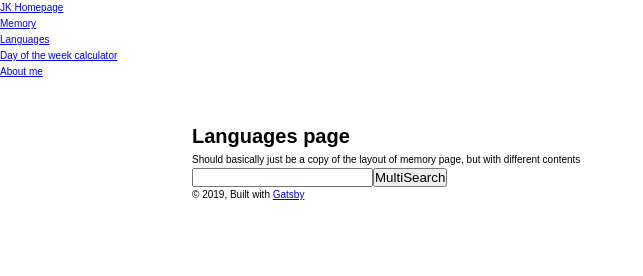
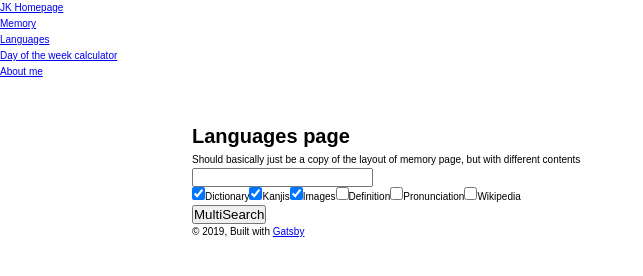
Before and after one commit to Coffettaja/gatsby-homepage, a Gatsby site: page /languages in a window 1280 px wide. Shown: the whole page, without its empty margins (0-643 px from the left). Built offline with nearby package versions, Linux system fonts and the light colour scheme; Gatsby itself is replaced by a stand-in of ours.

Commit message:
temporary checkboxes

```diff
--- a/src/components/multiSearch.js
+++ b/src/components/multiSearch.js
@@ -6,6 +6,13 @@ export default class MultiSearch extends React.Component {
 
     this.state = {
       searchValue: '',
+      language: 'jp',
+      images: true,
+      pronunciation: false,
+      wiki: false,
+      dictionary: true,
+      kanjis: true,
+      definition: false,
     }
   }
 
@@ -26,12 +33,41 @@ export default class MultiSearch extends React.Component {
     }))
   }
 
+  // Temporary function, TODO fix
+  toggleValue = (e) => {
+    const valueToChange = e.target.value // Value of the checkbox has to match the property name in the component state.
+    const newState = {}
+    newState[`${valueToChange}`] = !this.state[valueToChange]
+    this.setState(() => newState)
+  }
+
   render() {
     return (
       <form onSubmit={this.onSubmit}>
         <input onChange={this.onSearchInputChange} value={this.state.searchValue} type="text"/>
+        <div>
+          <label>
+            <input value="dictionary" checked={this.state.dictionary} onChange={this.toggleValue} type="checkbox"/>Dictionary
+          </label>
+          <label>
+            <input value="kanjis" checked={this.state.kanjis} onChange={this.toggleValue} type="checkbox"/>Kanjis
+          </label>
+          <label>
+            <input value="images" checked={this.state.images} onChange={this.toggleValue} type="checkbox"/>Images
+          </label>
+          <label>
+            <input value="definition" checked={this.state.definition} onChange={this.toggleValue} type="checkbox"/>Definition
+          </label>
+          <label>
+            <input value="pronunciation" checked={this.state.pronunciation} onChange={this.toggleValue} type="checkbox"/>Pronunciation
+          </label>
+          <label>
+            <input value="wiki" checked={this.state.wiki} onChange={this.toggleValue} type="checkbox"/>Wikipedia
+          </label>
+        </div>
         <button>MultiSearch</button>
       </form>
+
     )
   }
 }
```
